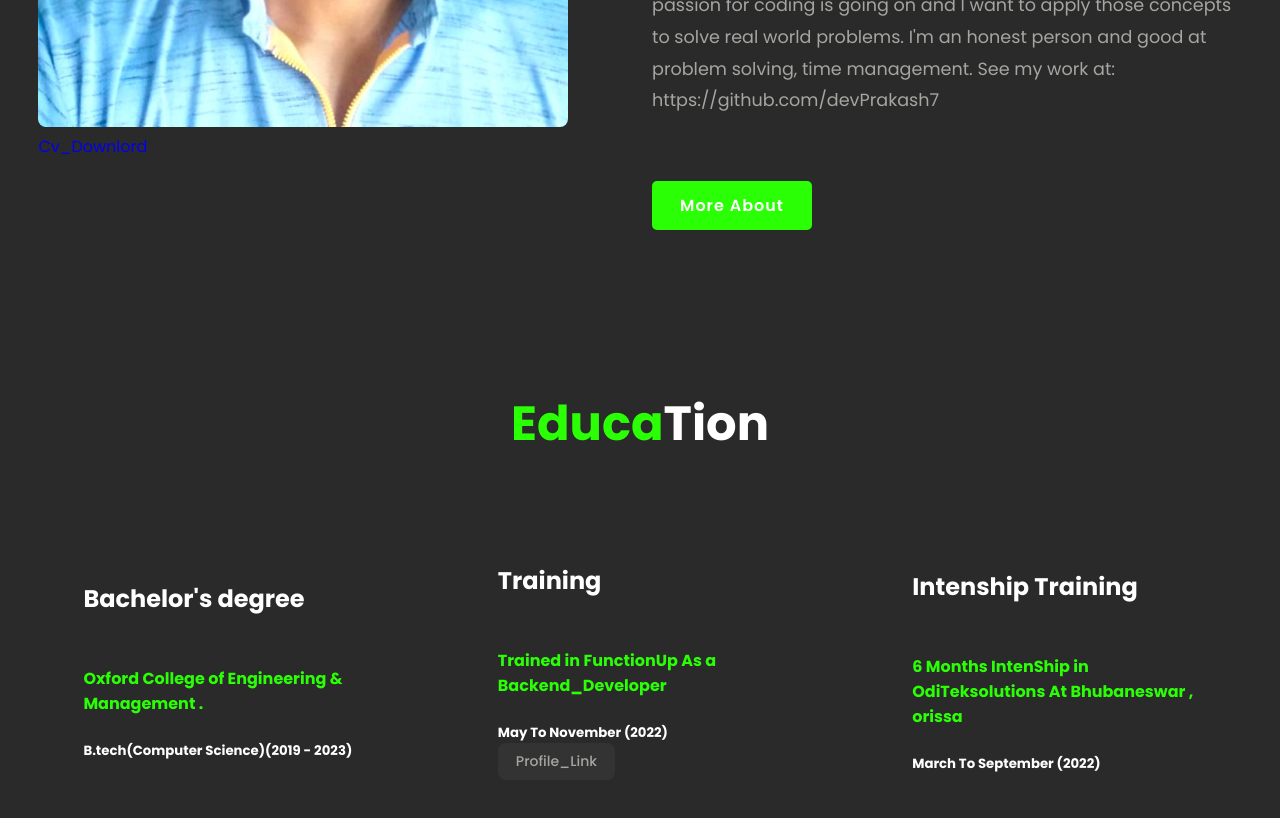
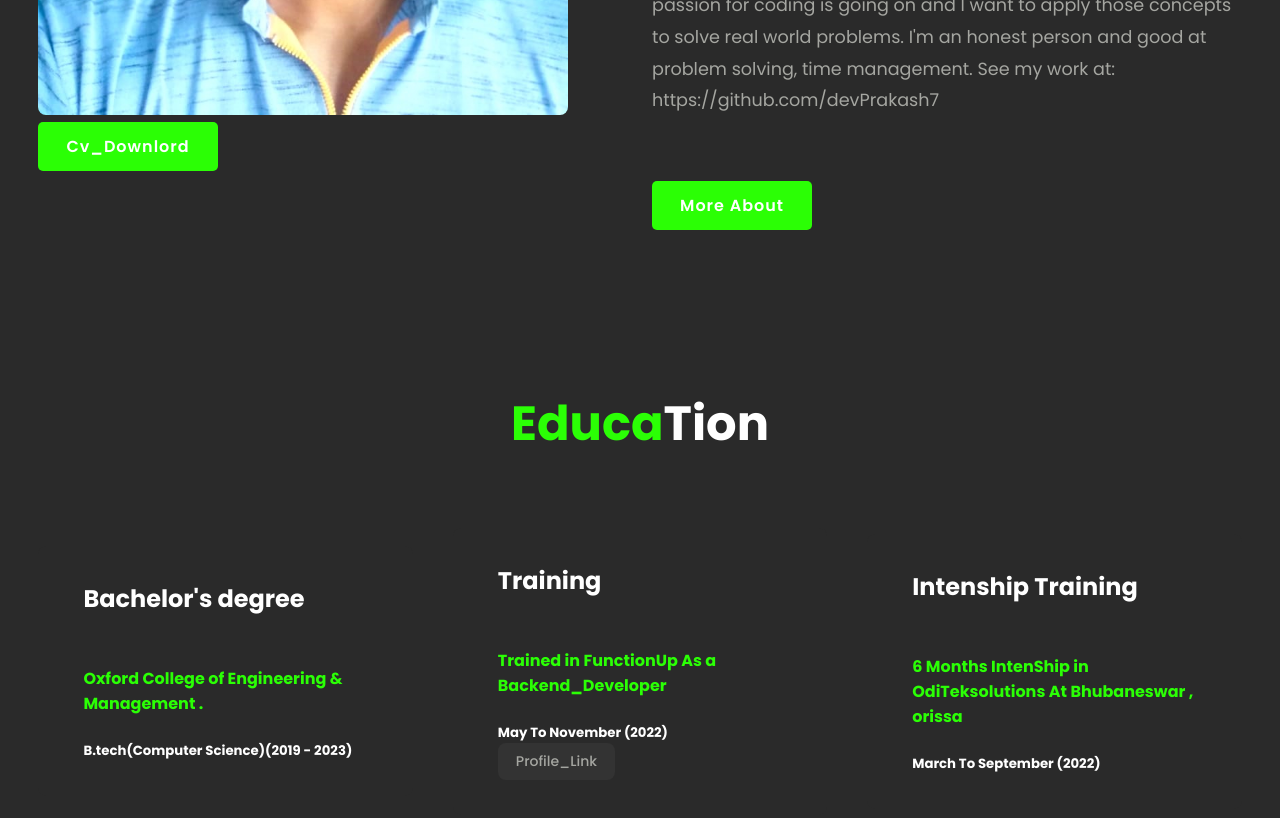
Before and after one commit to AnugyaBansal/new_portfolio, a plain HTML site: page index.html in a window 1280 px wide. Shown: the part 1560-2378 px from the top of the page. Drawn offline with nearby package versions, Linux system fonts and the light colour scheme.

Commit message:
Update index.html

```diff
--- a/index.html
+++ b/index.html
@@ -56,7 +56,7 @@
 	<section class="about" id="about">
 		<div class="about-img">
 			<img src="img/photo.jpg">
-			<a href="https://drive.google.com/file/d/1WxF89uniEL9knbr-sUrgegZZzukBsBDA/view?usp=sharing">Cv_Downlord</a>
+			<a href="https://drive.google.com/file/d/1WxF89uniEL9knbr-sUrgegZZzukBsBDA/view?usp=sharing" class="btn" >Cv_Downlord</a>
 		</div>
 
 		<div class="about-text">
```
